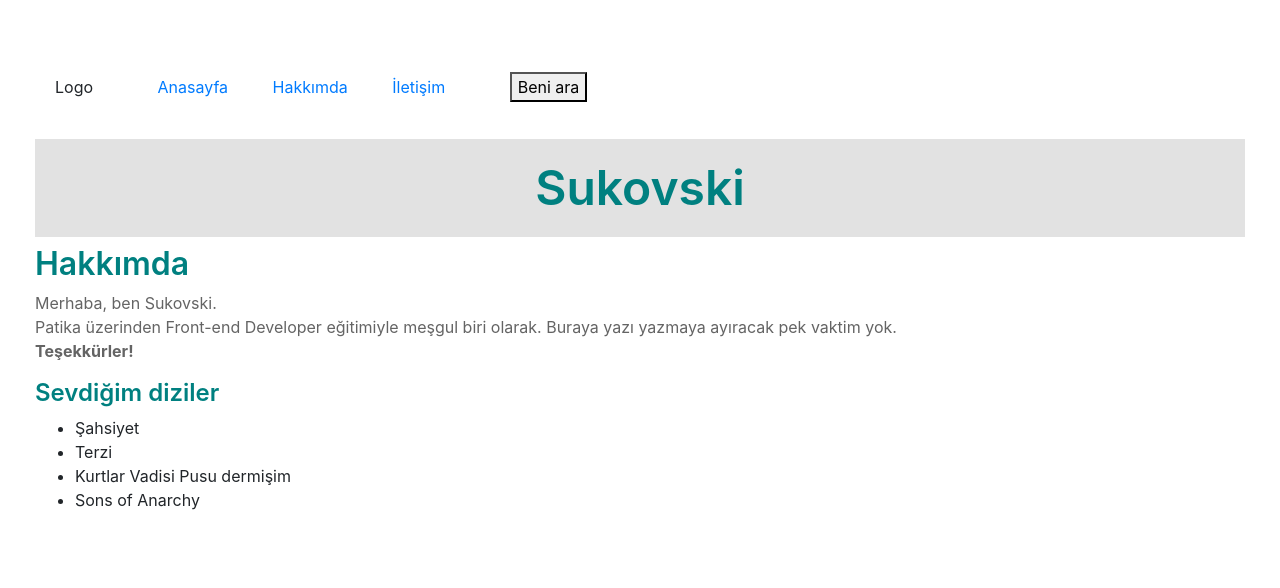
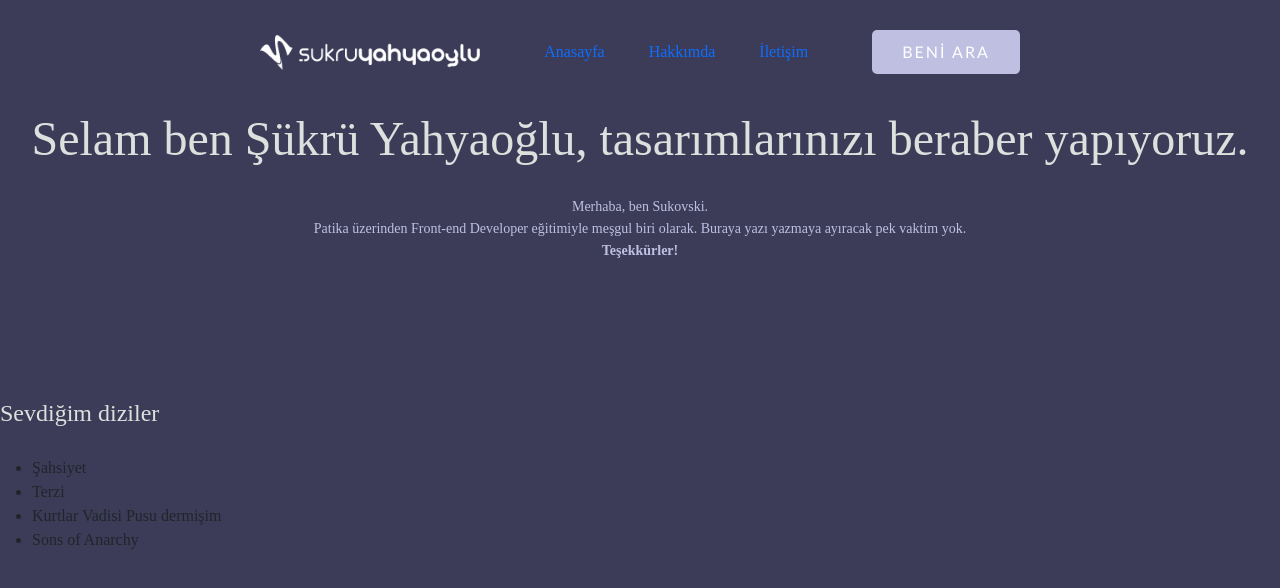
Before and after one commit to sukovski/project-1, a plain HTML site: page index.html in a window 1280 px wide. Drawn offline with nearby package versions, Linux system fonts and the light colour scheme.

Commit message:
yeni css ayarları

```diff
--- a/index.html
+++ b/index.html
@@ -3,27 +3,24 @@
 
 <head>
     <meta charset="UTF-8">
-    <meta name="viewport" content="width=device-width, initial-scale=1.0">
+    <meta name="viewport" content="width=device-width,initial-scale=1,user-scalable=no">
     <title>Sukovski Personal Website</title>
     <meta name="description"
     content="Sukovski'nin kişisel websitesine hoşgeldiniz. Burada mancınıkla fırlattığım kodları görebilirsiniz. Şaka şaka, html, css ve js eğitimi için oluşturuldu.">
     <!-- bootstrap css cdn -->
-    <link rel="stylesheet" href="https://cdn.jsdelivr.net/npm/bootstrap@4.6.0/dist/css/bootstrap.min.css"
-        integrity="sha384-B0vP5xmATw1+K9KRQjQERJvTumQW0nPEzvF6L/Z6nronJ3oUOFUFpCjEUQouq2+l" crossorigin="anonymous">
+    <link rel="stylesheet" href="https://cdn.jsdelivr.net/npm/bootstrap@5.3.2/dist/css/bootstrap.min.css" integrity="sha384-T3c6CoIi6uLrA9TneNEoa7RxnatzjcDSCmG1MXxSR1GAsXEV/Dwwykc2MPK8M2HN" crossorigin="anonymous">
         <!-- bootstrap js cdn -->
-    <script src="https://cdn.jsdelivr.net/npm/bootstrap@4.6.0/dist/js/bootstrap.min.js"
-        integrity="sha384-+YQ4JLhjyBLPDQt//I+STsc9iw4uQqACwlvpslubQzn4u2UU2UFM80nGisd026JF"
-        crossorigin="anonymous"></script>
-
+        <script src="https://cdn.jsdelivr.net/npm/bootstrap@5.3.2/dist/js/bootstrap.min.js" integrity="sha384-BBtl+eGJRgqQAUMxJ7pMwbEyER4l1g+O15P+16Ep7Q9Q+zqX6gSbd85u4mG4QzX+" crossorigin="anonymous"></script>
+        <script src="https://cdn.jsdelivr.net/npm/bootstrap@5.3.2/dist/js/bootstrap.bundle.min.js" integrity="sha384-C6RzsynM9kWDrMNeT87bh95OGNyZPhcTNXj1NW7RuBCsyN/o0jlpcV8Qyq46cDfL" crossorigin="anonymous"></script>
         <!-- style dosyasını çağır -->
-        <link rel="stylesheet" href="style/main.css">
+        <link rel="stylesheet" type="text/css" href="style/main.css">
 </head>
 <!-- başlıyoruz! -->
 
 <header>
     <section class="header-main-section">
-        <div>
-            Logo
+        <div class="logo">
+            <img class="logo-white" src="img/logo-wit.png" alt="">
         </div>
         <div><nav>
             <a href="#"><li>Anasayfa</li></a>
@@ -33,12 +30,14 @@
         <div><button>Beni ara</button></div>
     </section>
 </header>
-<h1 class="big-title">Sukovski</h1>
-<h2>Hakkımda</h2>
+<div class="header-section">
+    <div class="header-h1">
+    <h1 class="big-title">Selam ben Şükrü Yahyaoğlu, tasarımlarınızı beraber yapıyoruz.</h1>
+    </div>
 <p>Merhaba, ben Sukovski. <br>
     Patika üzerinden Front-end Developer eğitimiyle meşgul biri olarak. Buraya yazı yazmaya ayıracak pek vaktim yok.<br>
     <b>Teşekkürler!</b>
-</p>
+</p></div>
 <h3>Sevdiğim diziler</h3>
 
 <!-- listeleme -->
--- a/style/main.css
+++ b/style/main.css
@@ -1,59 +1,90 @@
-@font-face {
-    font-family: 'Courier New', Courier, monospace;
-    src: url(monospace);
+* {
+    font-family: Libre Baskerville;
+    display: box-sizing;
+    margin: 0;
+    padding: 0;
 }
 
 body{
-    padding: 35px;
+    background: #3C3C59;
+    margin: 0;
 }
 :root{
-    --var-global-color: teal;
-    --var-global-text-color: rgb(100, 100, 100);
-
-    ;
+    --var-global-color: #dde0dd;
+    --var-bg-color: #3C3C59;
+    --var-global-text-color: #bfbfe1;
 }
 h1 {
     color: var(--var-global-color);
     font-size: 48px;
-    font-weight: 600;
+    font-weight: 500;
+    padding-bottom: 20px;
 }
 
 h2 {
     color: var(--var-global-color);
     font-size: 32px;
-    font-weight: 600;
+    font-weight: 500;
+    padding-bottom: 20px;
 }
 
 h3 {
     color: var(--var-global-color);
     font-size: 24px;
-    font-weight: 600;
+    font-weight: 500;
+    padding-bottom: 20px;
 }
 
 p{
     color: var(--var-global-text-color);
-    font-size: 16px;
+    font-size: 14px;
+    padding-bottom: 20px;
 }
 
-.big-title {
-    background-color: rgb(226, 226, 226);
+button {
+    padding: 10px 30px 10px 30px;
+    font-weight: 400;
+    font-family: 'Gill Sans', 'Gill Sans MT', Calibri, 'Trebuchet MS', sans-serif;
+    text-transform: uppercase;
+    letter-spacing: 2px;
+    border: none;
+    border-radius: 5px;
+    background-color: var(--var-global-text-color);
+    color: #ffffff;
+
+}
+
+.header-section {
+    width: 100%;
     text-align: center;
-    padding: 20px;
+    line-height: 1.4rem;
+    padding-bottom: 100px;
 }
-.big-title:hover {
-    background-color: rgb(240, 240, 240);
-    text-align: center;
-    padding: 20px;
+.header-h1 {
+    width: 100%;
 }
+
 
 .header-main-section {
     display: block;
     column-width: auto;
 }
+
+.header-main-section{
+    text-align: center;
+    display: block;
+    width: 100%;
+    position: relative;
+    height: 60px;
+    margin-bottom: 50px;
+}
+.logo-white {
+    width: 220px;
+}
 .header-main-section div, .header-main-section div li {
-    width: 33,33%;
-    max-width: 100%;
+    vertical-align: middle;
+    width: auto;
+    display: inline-block;
     padding: 20px;
-    column-width: auto;
-    display: inline-block;
-}
+    margin: auto;
+    }
```
Also changed, not shown: img/logo-wit.png (added), 1 other file.
